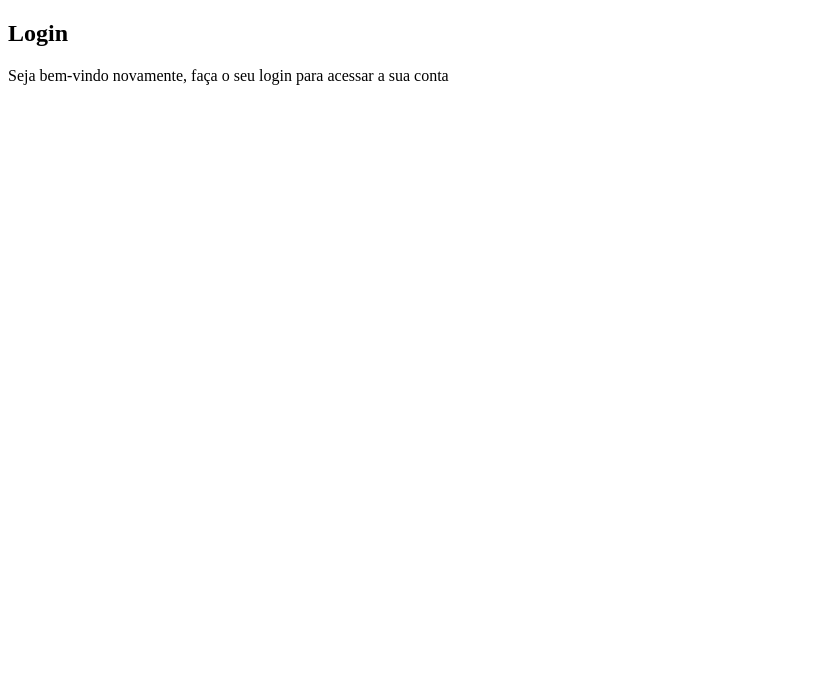
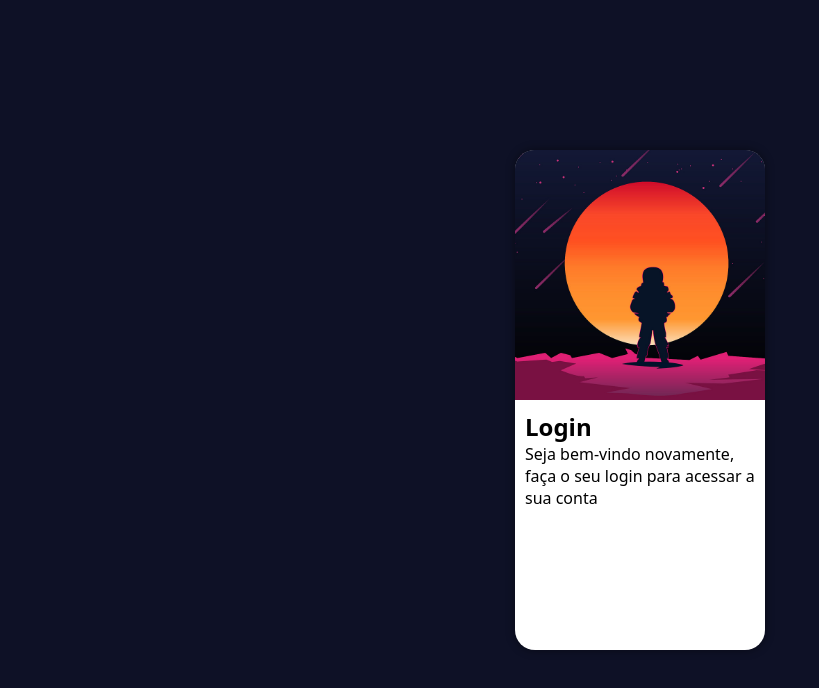
Before and after one commit to Prodocimo/Projetos, a plain HTML site: page projeto005-login/index.html in a window 1280 px wide. Shown: the whole page, without its empty margins (0-819 px from the left). Drawn offline with Linux system fonts and the light colour scheme.

Commit message:
Estilizando a tela de login v1

```diff
--- a/projeto005-login/estilos/style.css
+++ b/projeto005-login/estilos/style.css
@@ -8,3 +8,49 @@ palhetas de cores:
 #F2762E laranja
 #F23A29 laranja escuro
 */
+
+* {
+    margin: 0px;
+    padding: 0px;
+    font-family: system-ui, -apple-system, BlinkMacSystemFont, 'Segoe UI', Roboto, Oxygen, Ubuntu, Cantarell, 'Open Sans', 'Helvetica Neue', sans-serif;
+    box-sizing: border-box;
+}
+
+body, html {
+    background-color: #0E1126;
+    height: 100vh;
+    width: 100vw;
+}
+
+main {
+    position: relative;
+    height: 100vh;
+    width: 100vw;
+}
+
+section#login {
+    position: absolute;
+    top: 50%;
+    left: 50%;
+    transform: translate(-50%, -50%);
+    overflow: hidden;
+
+    background-color: white;
+    width: 250px;
+    height: 500px;
+    border-radius: 20px;
+    box-shadow: 0px 0px 10px rgba(0, 0, 0, 0.45);
+}
+
+section#login > div#formulario {
+    display: block;
+    padding: 10px;
+}
+
+section > div#imagem {
+    display: block;
+    background: #0E1126 url(../imgs/papel\ de\ parede.jpg);
+    height: 250px;
+    background-size: cover;
+    background-position: center;
+}
--- a/projeto005-login/index.html
+++ b/projeto005-login/index.html
@@ -9,9 +9,11 @@
 <body>
     <main>
         <section id="login">
-            <div id="imagem"></div>
+            <div id="imagem">
+                <!-- AQUI VAI AS IMAGENS VIA CSS -->
+            </div>
 
-            <div id="formulário">
+            <div id="formulario">
                 <h1>Login</h1>
 
                 <p>Seja bem-vindo novamente, faça o seu login para acessar a sua conta</p>
```
